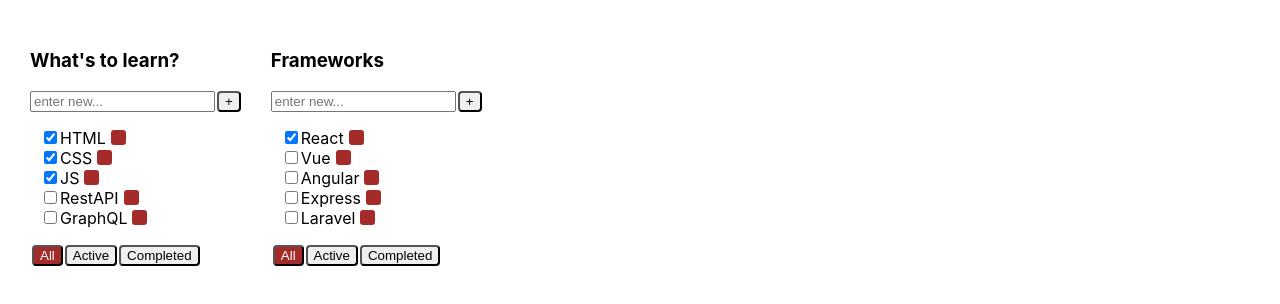
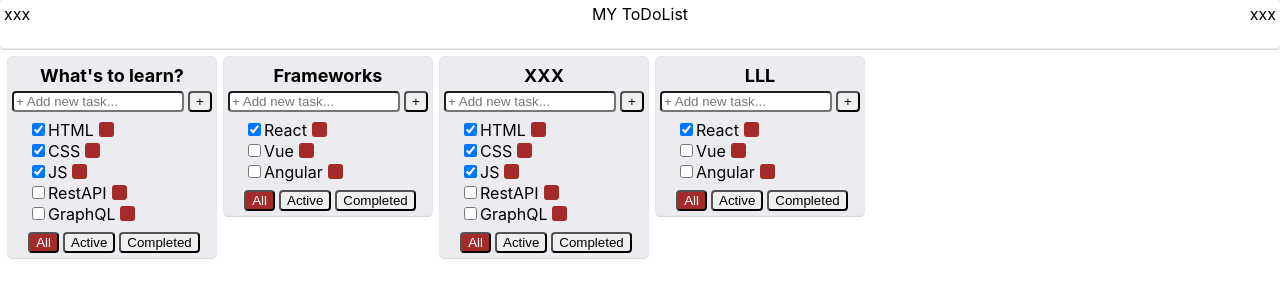
Before and after one commit to DenisLoza/TodoListXXI, a React (Create React App) app: page / in a window 1280 px wide. Shown: the top 304 px of the page. Built offline with nearby package versions, Linux system fonts and the light colour scheme.

Commit message:
new css style for TodoList App

```diff
--- a/src/App.css
+++ /dev/null
@@ -1,8 +0,0 @@
-.App {
-    padding: 30px;
-    display: flex;
-}
-
-.App > div {
-    margin-right: 30px;
-}
--- a/src/Todolist.module.css
+++ /dev/null
@@ -1,42 +0,0 @@
-.TodoList {
-
-}
-
-button {
-    border-radius: 4px;
-    cursor: pointer;
-    margin-left: 2px;
-}
-
-button:hover {
-    border-color: brown;
-}
-
-.tasks {
-    padding: 0 0 0 10px;
-    list-style-type: none;
-}
-
-.tasks button {
-    margin-left: 5px;
-    width: 15px;
-    height: 15px;
-    background-color: brown;
-    border: none;
-    border-radius: 3px;
-}
-
-.tasks button:hover {
-    background-repeat: no-repeat;
-    background-image: url(img/trash_15.png);
-}
-
-.error {
-    font-size: 12px;
-    color: red;
-}
-
-.activeFilter {
-    background-color: brown;
-    color: white;
-}
--- /dev/null
+++ b/src/components/App.css
@@ -0,0 +1,8 @@
+.App {
+    display: flex;
+    flex-direction: column;
+}
+.TodoLists {
+    display: flex;
+    flex-direction: row;
+}
--- a/src/App.tsx
+++ b/src/components/App.tsx
@@ -8,7 +8,8 @@ import {
   todoListStateType,
   todoListsStateAllType,
   filteredTasksType
-} from "./store/state"
+} from "../store/state"
+import {Header} from "./Header"
 
 
 function deleteTask(idTask: string, idTL: string, allTodolists: todoListsStateAllType): todoListsStateAllType {
@@ -74,6 +75,8 @@ export function App() {
 
   return (
     <div className={`App`}>
+      <Header/>
+      <div className={`TodoLists`}>
         {todolists.map(tl => {
           // фильтруем каждый тудулист по значению фильтра ("All", "Active", "Done")
           let tasksForTodoList = allTodolists[tl.id]
@@ -81,6 +84,7 @@ export function App() {
           if (tl.filterTL === "Completed") tasksForTodoList = tasksForTodoList.filter(t => !t.isDone)
 
           return (
+
             <TodoList key={tl.id}
                       idTL={tl.id}
                       titleTL={tl.title}
@@ -95,5 +99,6 @@ export function App() {
         })
         }
       </div>
+    </div>
   )
 }
--- /dev/null
+++ b/src/components/Header.module.css
@@ -0,0 +1,12 @@
+.Header {
+    display: flex;
+    justify-content: space-between;
+    overflow: hidden;
+    height: 40px;
+    margin-bottom: 8px;
+    padding: 4px;
+    background-color: white;
+    border-radius: 4px;
+    border-bottom: 1px solid #e7e8ec;
+    box-shadow: 0 1px 0 0 #d3d9de, 0 0 0 1px #e7e8ec;
+}
--- /dev/null
+++ b/src/components/Header.tsx
@@ -0,0 +1,12 @@
+import React from "react"
+import style from "./Header.module.css"
+
+export function Header() {
+  return (
+    <div className={`${style.Header}`}>
+      <div>xxx</div>
+      <div>MY ToDoList</div>
+      <div>xxx</div>
+    </div>
+  )
+}
--- /dev/null
+++ b/src/components/Todolist.module.css
@@ -0,0 +1,90 @@
+.TodoListWrapper {
+    margin: 0 4px;
+    height: 100%;
+    display: inline-block;
+    vertical-align: top;
+}
+
+.TodoListWrapper:first-child {
+    margin-left: 8px;
+}
+
+.TodoList {
+    width: 200px;
+    padding: 4px;
+    background-color: #ebecf0;
+    border-radius: 4px;
+    border-bottom: 1px solid #e7e8ec;
+    box-shadow: 0 1px 0 0 #d3d9de, 0 0 0 1px #e7e8ec;
+    max-height: 100%;
+    position: relative;
+}
+
+.titleTask {
+    padding: 4px;
+    font-size: 18px;
+    font-weight: bold;
+    text-align: center;
+}
+.inputTaskName input {
+    width: 164px;
+    border-radius: 4px;
+}
+.tasks {
+    margin: 8px 0;
+}
+.task {
+    max-width: 180px;
+    margin-bottom: 1px;
+    /*переносит тескст на след строку, даже если нет пробелов*/
+    word-wrap: break-word;
+}
+
+.task > input:hover {
+    cursor: pointer;
+}
+
+.buttons {
+    display: flex;
+    justify-content: center;
+}
+
+button {
+    border-radius: 4px;
+    cursor: pointer;
+    margin-left: 4px;
+}
+
+
+button:hover {
+    border-color: brown;
+}
+
+.tasks {
+    padding: 0 0 0 16px;
+    list-style-type: none;
+}
+
+.tasks button {
+    margin-left: 5px;
+    width: 15px;
+    height: 15px;
+    background-color: brown;
+    border: none;
+    border-radius: 3px;
+}
+
+.tasks button:hover {
+    background-repeat: no-repeat;
+    background-image: url(../img/trash_15.png);
+}
+
+.error {
+    font-size: 12px;
+    color: red;
+}
+
+.activeFilter {
+    background-color: brown;
+    color: white;
+}
--- a/src/Todolist.tsx
+++ b/src/components/Todolist.tsx
@@ -1,5 +1,5 @@
 import React, {ChangeEvent, useState} from "react"
-import {filteredTasksType, taskStateType} from "./store/state"
+import {filteredTasksType, taskStateType} from "../store/state"
 import style from "./Todolist.module.css"
 
 
@@ -51,15 +51,15 @@ export function TodoList(props: TodoListType) {
 
   // фильтрация тасок по "All"
   const onClickFilterAll = () => {
-    props.setTaskFilter(props.idTL,"All")
+    props.setTaskFilter(props.idTL, "All")
   }
   // фильтрация тасок по "Active"
   const onClickFilterActive = () => {
-    props.setTaskFilter(props.idTL,"Active")
+    props.setTaskFilter(props.idTL, "Active")
   }
   // фильтрация тасок по "Completed"
   const onClickFilterCompleted = () => {
-    props.setTaskFilter(props.idTL,"Completed")
+    props.setTaskFilter(props.idTL, "Completed")
   }
 
 
@@ -76,37 +76,41 @@ export function TodoList(props: TodoListType) {
     }
 
     return (
-      <li key={task.id}>
+      <div className={style.task}
+           key={task.id}>
         <input type={"checkbox"}
                checked={task.isDone}
                onChange={onChangeCheckboxTaskHandler}
         />
         <span>{task.title}</span>
         <button onClick={deleteTask}></button>
-      </li>
+      </div>
     )
   })
 
   // ТУДУ ЛИСТ ЦЕЛИКОМ
   return (
+    <div className={style.TodoListWrapper}>
       <div className={style.TodoList}>
-      <h3>{props.titleTL}</h3>
-      <div>
+        <div className={style.titleTask}>
+          {props.titleTL}
+        </div>
+        <div className={style.inputTaskName}>
           <input onChange={onChangeInputHandler}
                  onKeyPress={onKeyPressHandler}
                  type={"text"}
-               placeholder={"enter new..."}
+                 placeholder={"+ Add new task..."}
                  value={titleTask}/>
           <button onClick={setNewTaskName}> +</button>
         </div>
         <div className={style.error}> {error} </div>
 
-      <ul className={style.tasks}>
+        <div className={style.tasks}>
 
           {task}
 
-      </ul>
-      <div>
+        </div>
+        <div className={style.buttons}>
           <button className={props.taskFilterTL === "All" ? style.activeFilter : ""}
                   onClick={onClickFilterAll}> All
           </button>
@@ -118,5 +122,6 @@ export function TodoList(props: TodoListType) {
           </button>
         </div>
       </div>
+    </div>
   )
 }
--- a/src/index.css
+++ b/src/index.css
@@ -1,5 +1,6 @@
 body {
   margin: 0;
+  box-sizing: border-box;
   font-family: -apple-system, BlinkMacSystemFont, 'Segoe UI', 'Roboto', 'Oxygen',
     'Ubuntu', 'Cantarell', 'Fira Sans', 'Droid Sans', 'Helvetica Neue',
     sans-serif;
--- a/src/index.tsx
+++ b/src/index.tsx
@@ -1,7 +1,7 @@
 import React from 'react';
 import ReactDOM from 'react-dom';
 import './index.css';
-import {App} from './App';
+import {App} from './components/App';
 import reportWebVitals from './reportWebVitals';
 
 ReactDOM.render(
--- a/src/store/state.ts
+++ b/src/store/state.ts
@@ -5,32 +5,37 @@ export let tasksState1: Array<taskStateType> = [
   {id: v1(), title: "CSS", isDone: true},
   {id: v1(), title: "JS", isDone: true},
   {id: v1(), title: "RestAPI", isDone: false},
-  {id: v1(), title: "GraphQL", isDone: false},
+  {id: v1(), title: "GraphQL", isDone: false}
 ]
 
 export let tasksState2: Array<taskStateType> = [
   {id: v1(), title: "React", isDone: true},
   {id: v1(), title: "Vue", isDone: false},
-  {id: v1(), title: "Angular", isDone: false},
-  {id: v1(), title: "Express", isDone: false},
-  {id: v1(), title: "Laravel", isDone: false},
+  {id: v1(), title: "Angular", isDone: false}
 ]
 
 // Новый stateAll для объединения двух стейтов (todoListsState и tasksState) по ID туду листов, как ассоциативный массив
 // чтобы ID тудулистов совадали для двух стейтов, мы выносим их в отдельную переменную.
 let todolistId1 = v1()
 let todolistId2 = v1()
+let todolistId3 = v1()
+let todolistId4 = v1()
 
 export let todoListsState: Array<todoListStateType> = [
   {id: todolistId1, title: "What's to learn?", filterTL: "All"},
-  {id: todolistId2, title: "Frameworks", filterTL: "All"}
+  {id: todolistId2, title: "Frameworks", filterTL: "All"},
+  {id: todolistId3, title: "XXX", filterTL: "All"},
+  {id: todolistId4, title: "LLL", filterTL: "All"},
 ]
 export type todoListsStateAllType = {
   [todolistId: string]: Array<taskStateType>
 }
 export let todoListsStateAll: todoListsStateAllType = {
   [todolistId1]: tasksState1,
-  [todolistId2]: tasksState2
+  [todolistId2]: tasksState2,
+  [todolistId3]: tasksState1,
+  [todolistId4]: tasksState2,
+
 }
 
 export type todoListStateType = {
```
Also changed, not shown: 2 other files (tests, documents, lock files or other folders). Lines whose indentation alone changed are shown as unchanged.
